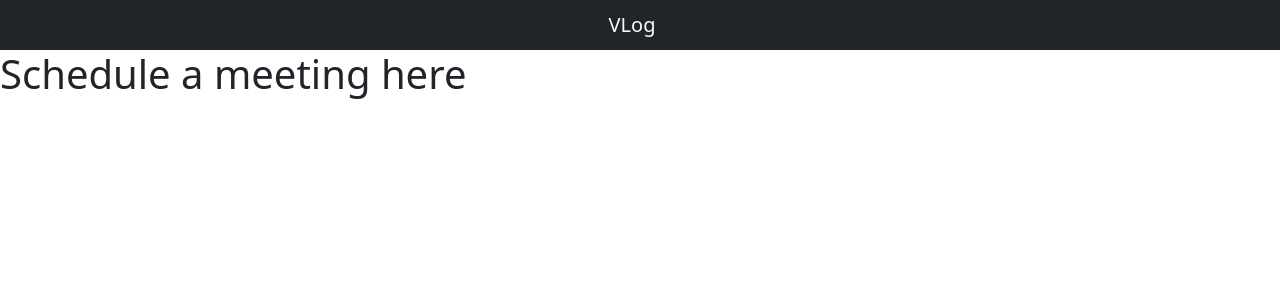
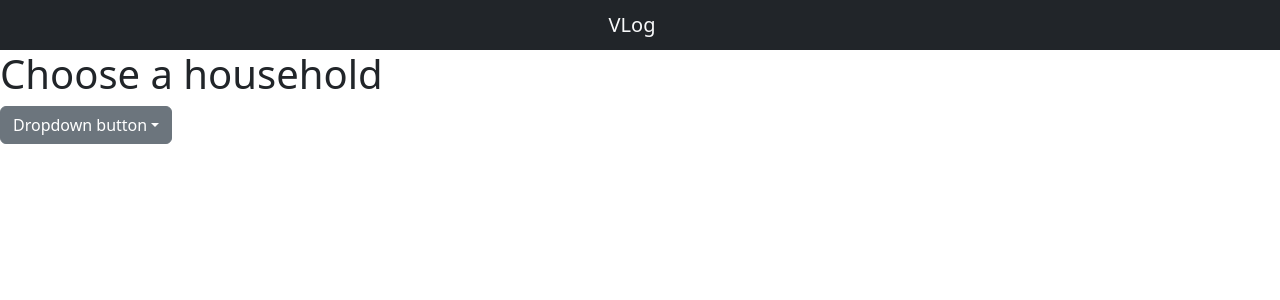
Before and after one commit to jaydgm/vlog, a React (Vite) app in the folder client/: page /vlog/schedule-meeting in a window 1280 px wide. Shown: the top 300 px of the page. Built offline with nearby package versions, Linux system fonts and the light colour scheme.

Commit message:
Add dropdown menu

```diff
--- a/client/src/components/Scheduler.jsx
+++ b/client/src/components/Scheduler.jsx
@@ -1,17 +1,27 @@
-
 import 'bootstrap/dist/css/bootstrap.min.css';
+import '@popperjs/core';
 import { FontAwesomeIcon } from '@fortawesome/react-fontawesome';
 import { faUser, faEnvelope, faLock, faKey } from '@fortawesome/free-solid-svg-icons';
 import { getJwt } from "../auth/jwt";
 import { useNavigate } from 'react-router';
 
-function Dashboard() {
+function Scheduler() {
 
     return (
         <>
-            <h1>Schedule a meeting here</h1>
+            <h1>Choose a household</h1>
+            <div className="dropdown">
+                <button className="btn btn-secondary dropdown-toggle" type="button" id="dropdownMenuButton1" data-bs-toggle="dropdown" aria-expanded="false">
+                            Dropdown button
+                        </button>
+                <ul className="dropdown-menu" aria-labelledby="dropdownMenuButton1">
+                    <li><a className="dropdown-item" href="#">Action</a></li>
+                    <li><a className="dropdown-item" href="#">Another action</a></li>
+                    <li><a className="dropdown-item" href="#">Something else here</a></li>
+                </ul>
+            </div>
         </>
     )
 }
 
-export default Dashboard;
+export default Scheduler;
```
